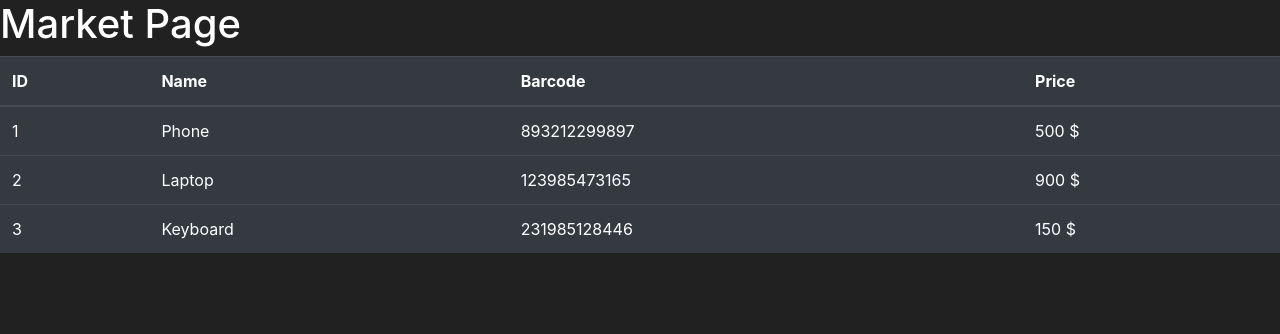
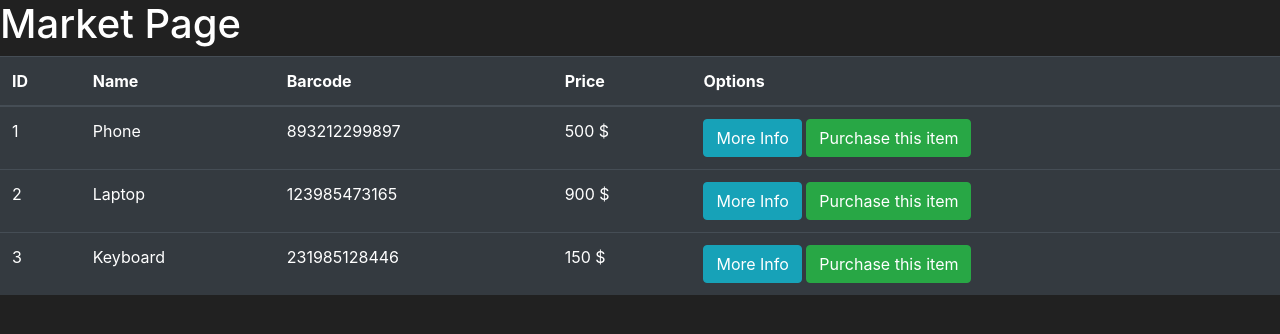
Before and after one commit to njerigathigi/FlaskMarket, a Flask app: page /market in a window 1280 px wide. Shown: the part 56-390 px from the top of the page. Run offline with Flask 2, Linux system fonts and the light colour scheme.

Commit message:
add more info and purchase button

```diff
--- a/templates/market.html
+++ b/templates/market.html
@@ -44,6 +44,7 @@
                 <th scope="col">Name</th>
                 <th scope="col">Barcode</th>
                 <th scope="col">Price</th>
+                <th scope="col">Options</th>
 
             </tr>
         </thead>
@@ -55,6 +56,10 @@
                     <td>{{ item.name }}</td>
                     <td>{{ item.barcode }}</td>
                     <td>{{ item.price }} $</td>
+                    <td>
+                        <button class="btn btn-outline btn-info">More Info</button>
+                        <button class="btn btn-outline btn-success">Purchase this item</button>
+                    </td>
                 </tr>
             {% endfor %}
 
```
